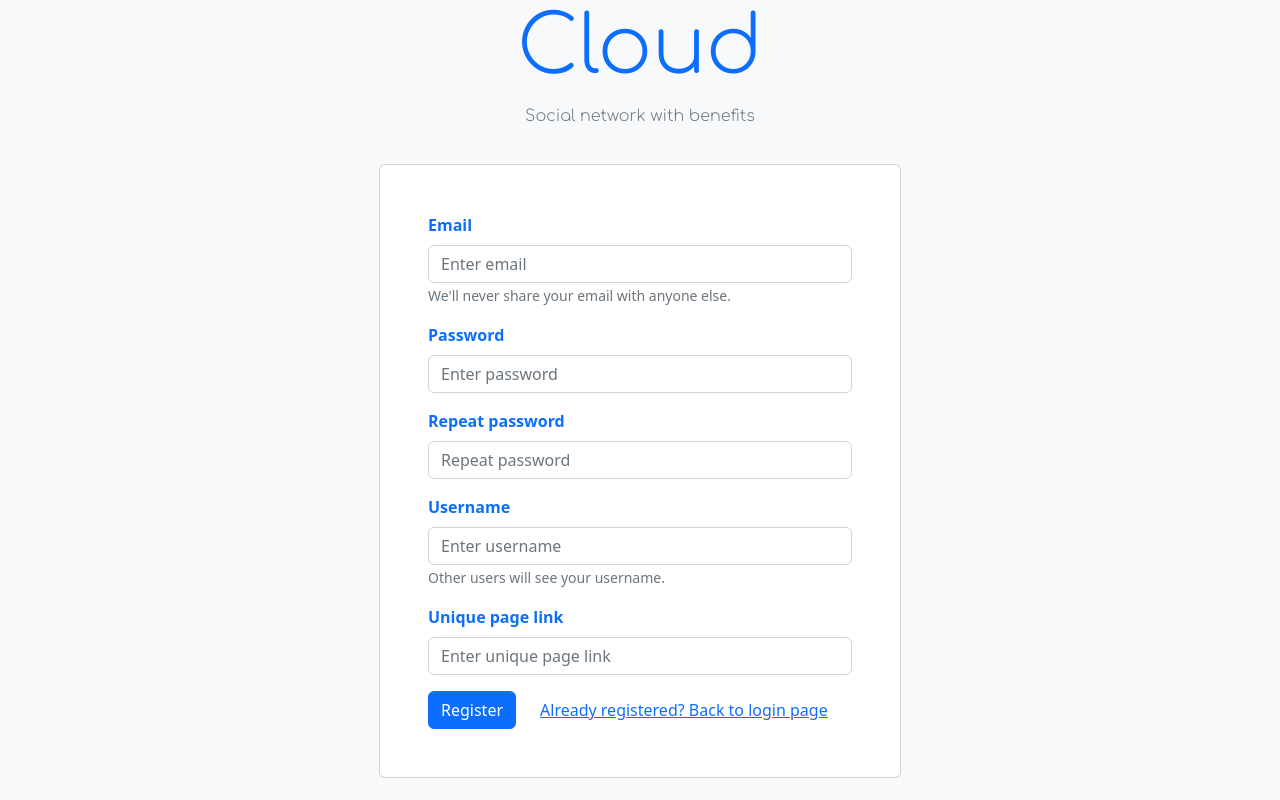
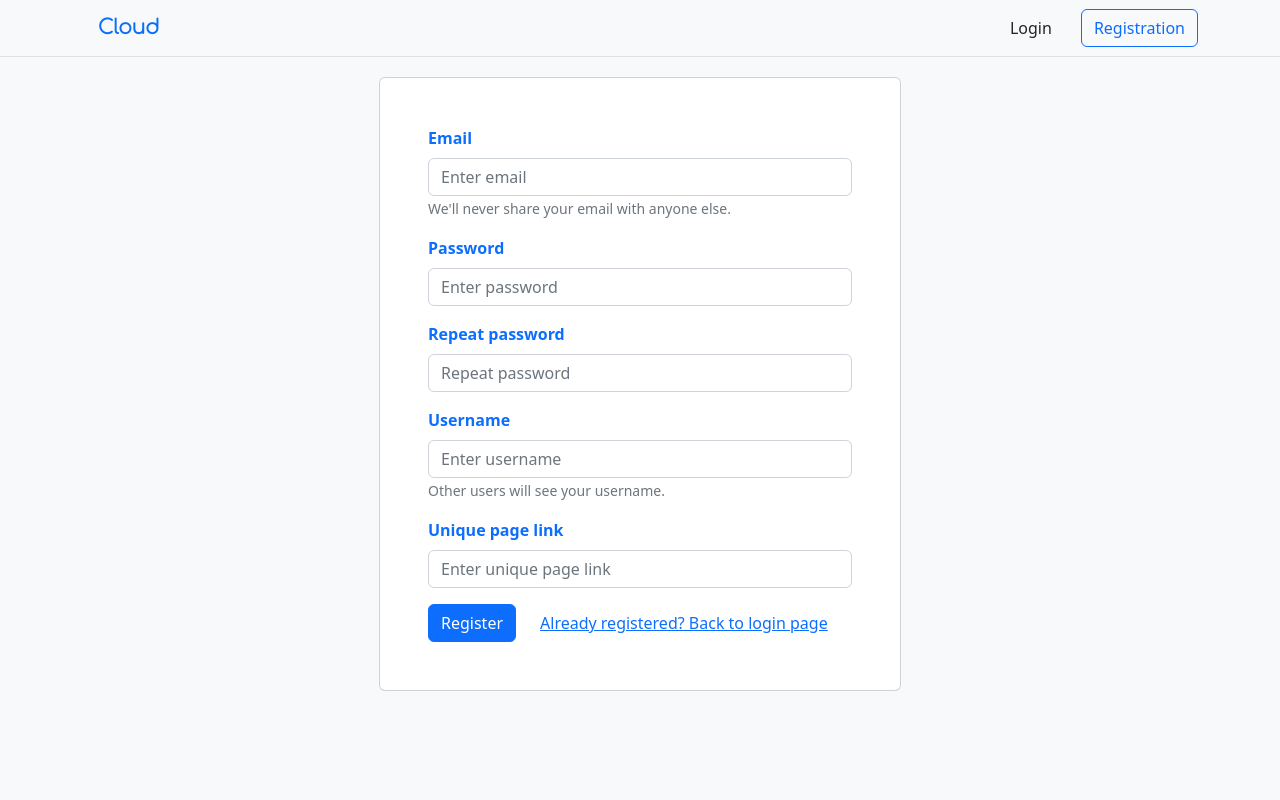
Before and after one commit to mortvicious/cloud-social-network, a React (Create React App) app in the folder client/: page /registration in a window 1280 px wide. Built offline with nearby package versions, Linux system fonts and the light colour scheme.

Commit message:
add router helper which dynamically changes visibiliy of logo and unauthorized navbar

```diff
--- a/client/src/components/Logo.tsx
+++ b/client/src/components/Logo.tsx
@@ -1,6 +1,7 @@
-import React from 'react'
+import React, { FC } from 'react'
 
-const Logo = () => {
+const Logo: FC = () => {
+
 	return (
 		<>
 			<h1 className='text-center text-primary font-weight-bold display-1 vh-12'>
--- a/client/src/components/NavigationUnauthorized.tsx
+++ b/client/src/components/NavigationUnauthorized.tsx
@@ -5,6 +5,7 @@ import Navbar from 'react-bootstrap/Navbar'
 import { NavLink } from 'react-router-dom'
 
 const NavigationUnauthorized: FC = () => {
+
   return (
 		<Navbar className='border-bottom' bg='light' variant='light'>
 			<Container className='d-flex w-100 justify-content-between align-items-center'>
--- a/client/src/index.scss
+++ b/client/src/index.scss
@@ -114,3 +114,7 @@ h1,h2,h3,h4,h5,h6 {
 .container-full-height {
   height: 100%;
 }
+
+.hidden {
+  display: none;
+}
--- a/client/src/pages/RegistrationPage.tsx
+++ b/client/src/pages/RegistrationPage.tsx
@@ -7,7 +7,6 @@ import { NavLink } from 'react-router-dom'
 const RegistrationPage: FC = () => {
 	return (
 		<div className='container p-3 px-5 d-flex flex-column justify-content-center'>
-			{/* <Logo /> */}
 			<div className='w-100 d-flex justify-content-center mt-1'>
 				<Card className='p-5 w-50 d-flex '>
 					<Form>
--- /dev/null
+++ b/client/src/router/RouterHelper.tsx
@@ -0,0 +1,19 @@
+import React, { FC } from 'react'
+import Logo from '../components/Logo'
+import NavigationUnauthorized from '../components/NavigationUnauthorized'
+import { useLocation } from 'react-router'
+
+const RouterHelper: FC = () => {
+    let location = useLocation()
+  return (
+		<>
+			{location.pathname === '/' ? (
+				<Logo />
+			) : (
+				<NavigationUnauthorized />
+			)}
+		</>
+	)
+}
+
+export default RouterHelper
--- a/client/src/router/Routing.tsx
+++ b/client/src/router/Routing.tsx
@@ -13,7 +13,7 @@ import FriendsPage from '../pages/FriendsPage'
 import ClientUserPage from '../pages/ClientUserPage'
 import IDUserPage from '../pages/IDUserPage'
 import CommunityPage from '../pages/CommunityPage'
-import Logo from '../components/Logo'
+import RouterHelper from './RouterHelper'
 
 function Routing() {
 	return user.isAuth ? (
@@ -33,7 +33,7 @@ function Routing() {
 		</Router>
 	) : (
 		<Router>
-			<Logo />
+			<RouterHelper/>
 			<Routes>
 				<Route path={'/'} element={<LoginPage />} />
 				<Route path='/registration' element={<RegistrationPage />} />
```
